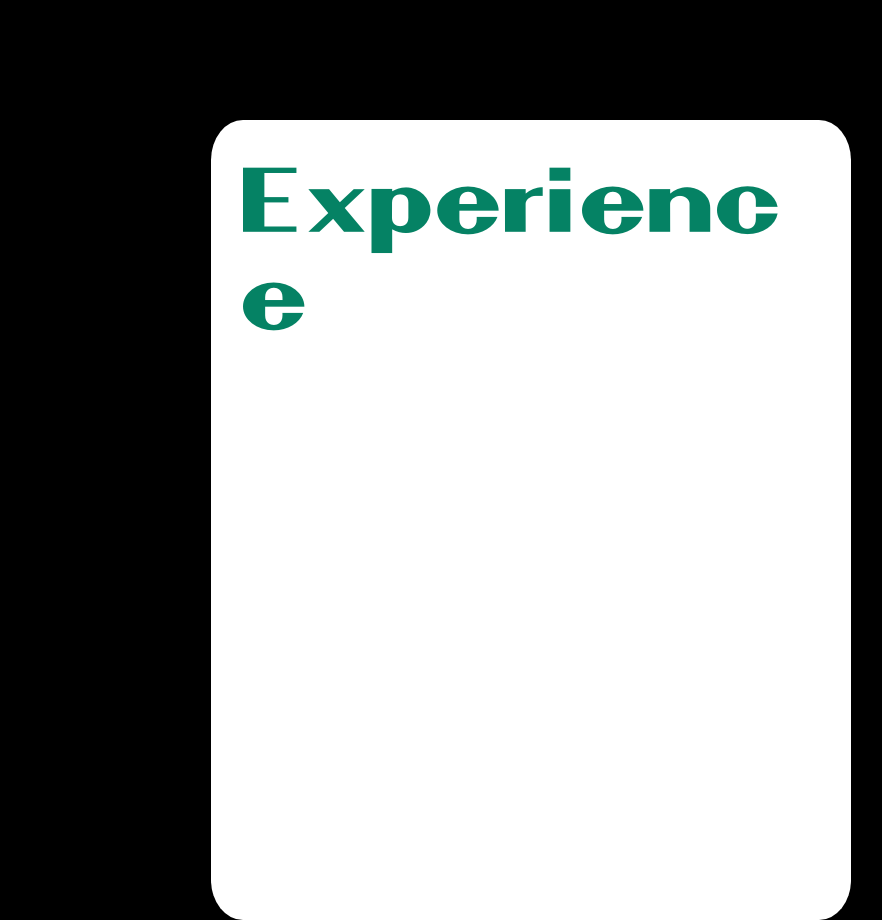
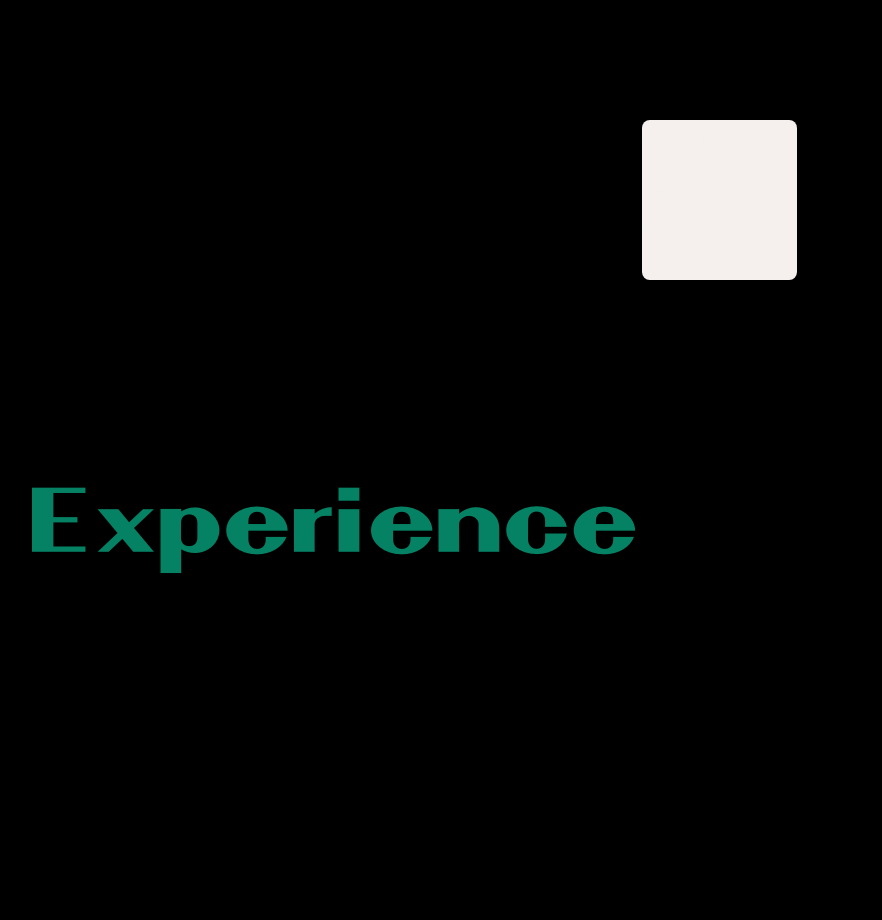
Before and after one commit to parmeyjohn/portfolio, a React (Create React App) app: page / in a window 1280 px wide. Shown: the part 2360-3280 px from the top of the page, without its empty margins (109-991 px from the left). Built offline with nearby package versions, Linux system fonts and the light colour scheme.

Commit message:
fixed card hover

```diff
--- a/src/App.js
+++ b/src/App.js
@@ -35,9 +35,10 @@ const App = () => (
 
     <div className="about center">
       <motion.div
-        className="card front"
+        className="card front rb-glow"
         initial={{ opacity: 0 }}
-        whileInView={{ opacity: 1 }}>
+        whileInView={{ opacity: 1 }}
+        whileHover={{scale: 0.9}}>
         <h2>About</h2>
         <p className='sml-font'>
           I'm a developer and artist who loves working on amusing and challenging projects.
@@ -57,14 +58,21 @@ const App = () => (
     </div>
     <div className='screen-size'></div>
 
-    <div className="experience center">
-      <motion.div
-        className="card front"
-        initial={{ opacity: 0 }}
-        whileInView={{ opacity: 1 }}>
-        <h2>Experience</h2>
-        <p></p>
-      </motion.div>
+
+    <div className="experience center timeline-container">
+      <h2>Experience</h2>
+      <br></br>
+      <div>
+        <motion.div
+          className="timeline-item front"
+          initial={{ opacity: 0 }}
+          whileInView={{ opacity: 1 }}>
+          <h3>Software Engineer Intern</h3>
+          <h4>Knowde</h4>
+
+
+        </motion.div>
+      </div>
     </div>
   </div>
 
--- a/src/index.css
+++ b/src/index.css
@@ -120,6 +120,13 @@ h2 {
   width: 100%;
 }
 
+.red-glow:hover {
+  outline: none;
+  box-shadow: linear-gradient(red, blue);
+}
+
+
+
 .card {
   background-color: white;
   border-radius: 5%;
@@ -145,3 +152,18 @@ h2 {
 .sml-font {
   font-size: var(--fs-sml)
 }
+
+.timeline-container {
+  display: flex;
+  align-items: center;
+  justify-content: center;
+
+}
+
+.timeline-item {
+  width: 40%;
+  height: 20%;
+  background-color: var(--off-white);
+  border-radius: 5%;
+  padding: 2.5%;
+}
```
